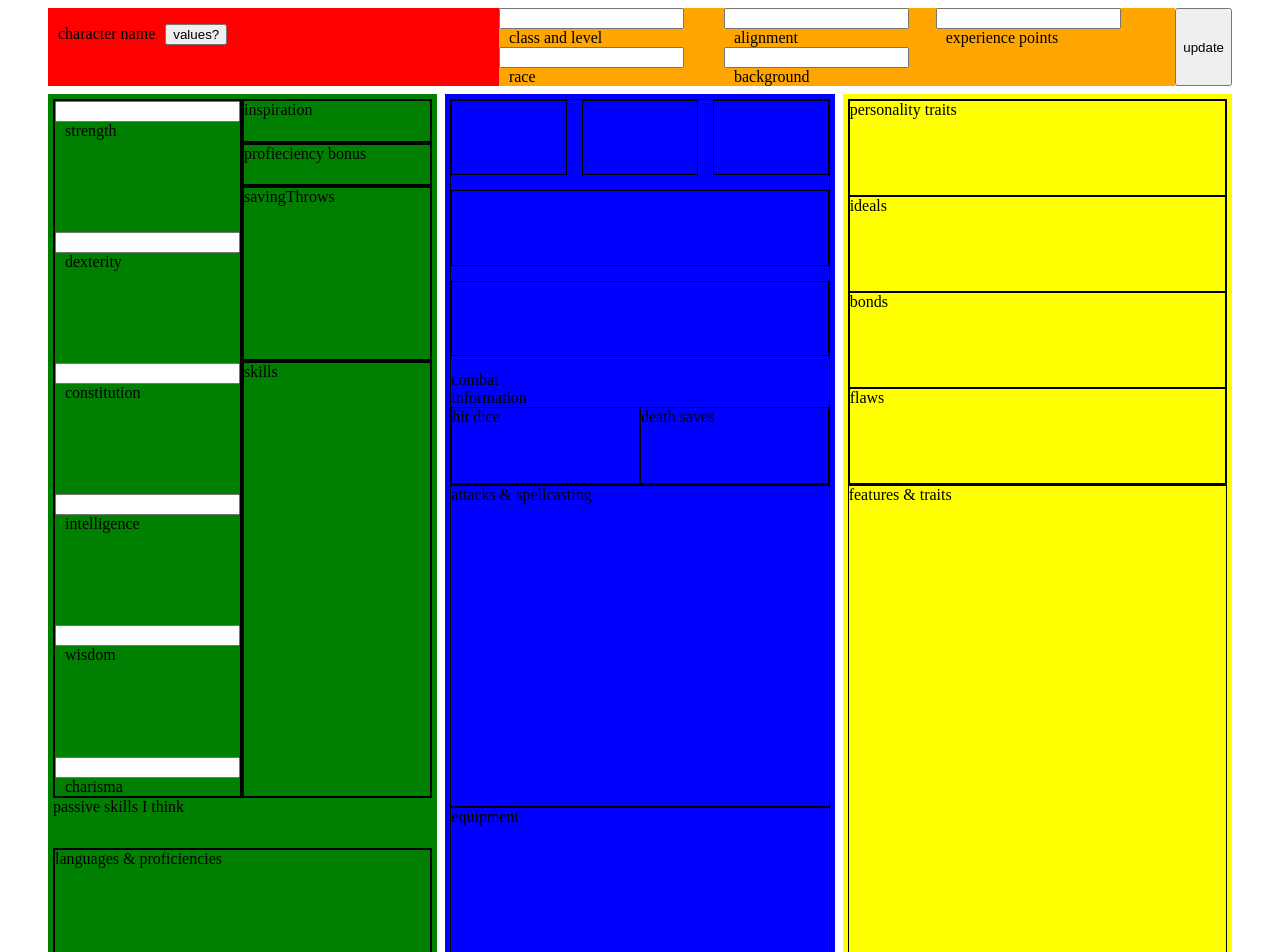
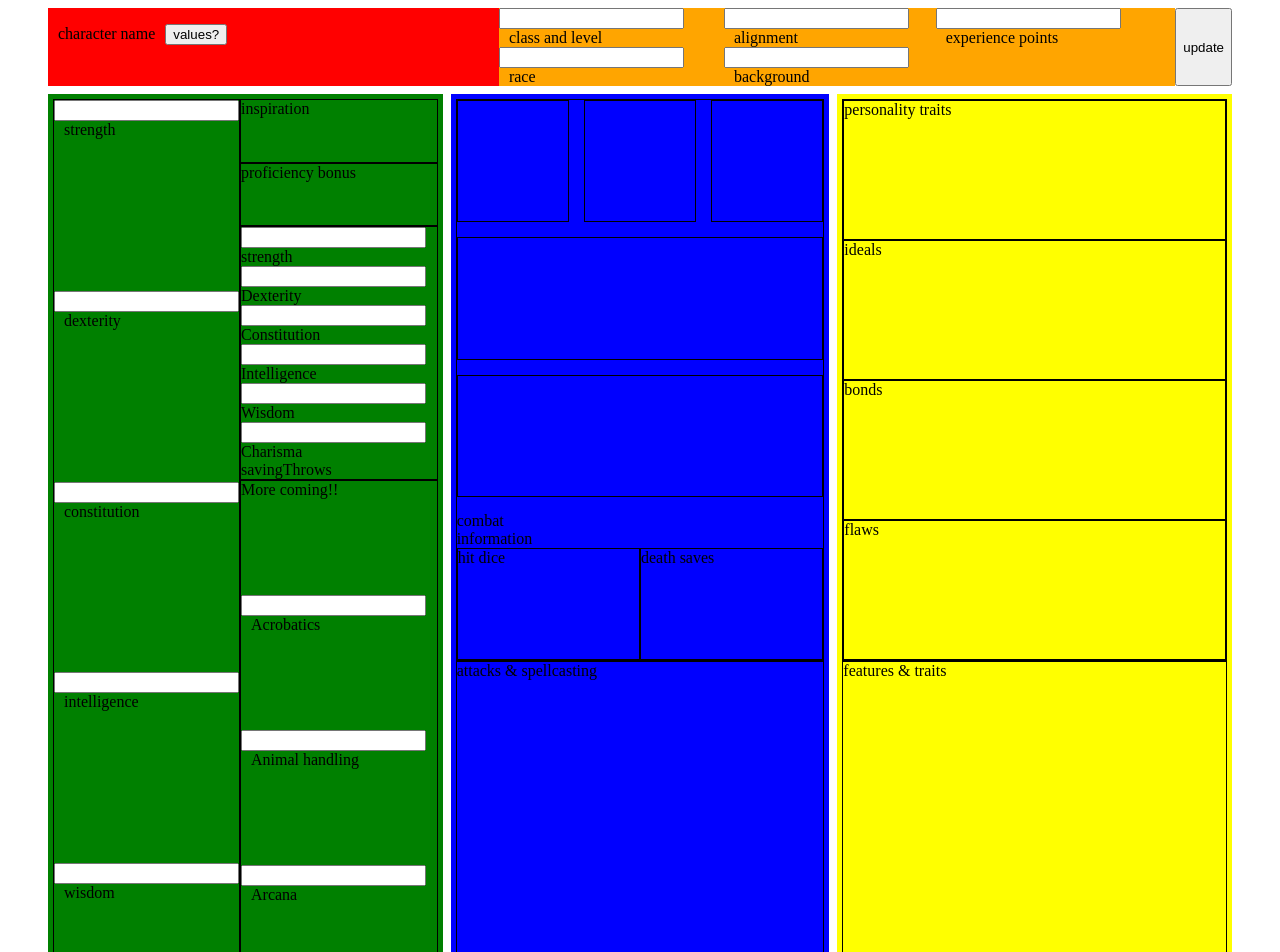
Before and after one commit to Justin-Koningsberger/d-and-d-characters, a React (Create React App) app: page /characters/1 in a window 1280 px wide. Shown: the top 952 px of the page. Built offline with nearby package versions, Linux system fonts and the light colour scheme; no server answers.

Commit message:
More input fields for the left row, moved some files for accessibility

```diff
--- a/src/components/Character.js
+++ b/src/components/Character.js
@@ -2,7 +2,7 @@ import React, { useState, useEffect } from 'react'
 import axios from 'axios'
 import { useParams } from 'react-router-dom'
 import CharacterOverview from './CharacterOverview'
-import LeftRow from './LeftRow'
+import LeftRow from './leftRow/LeftRow'
 import MiddleRow from './MiddleRow'
 import RightRow from './RightRow'
 
@@ -28,6 +28,10 @@ const Character = () => {
 
   const updateCharacter = (data) => {
     const characterToUpdate = character
+
+    if (!characterToUpdate.attributes) {
+      characterToUpdate.attributes = {}
+    }
     Object.assign(characterToUpdate.attributes, data)
 
     try {
@@ -48,7 +52,13 @@ const Character = () => {
   return (
     <div style={{ height: '1280px' }}>
       <CharacterOverview character={character} updateCharacter={updateCharacter} />
-      <div style={ {display: 'flex', height: '80%', margin: '40px', marginTop: 0} } className="rowContainer">
+      <div style={{
+        display: 'grid',
+        gridTemplateColumns: 'repeat(3, 1fr)',
+        height: '100%',
+        margin: '40px',
+        marginTop: 0
+      }} className="rowContainer">
         <LeftRow character={character} updateCharacter={updateCharacter} />
         <MiddleRow character={character} updateCharacter={updateCharacter} />
         <RightRow character={character} updateCharacter={updateCharacter} />
--- a/src/components/CharacterOverview.js
+++ b/src/components/CharacterOverview.js
@@ -6,24 +6,23 @@ const CharacterOverview = ({ character, updateCharacter }) => {
   const [charRace, setCharRace] = useState('')
   const [charAlign, setCharAlign] = useState('')
   const [charBackground, setCharBackground] = useState('')
-  // experience points are the first thing I want to treat as a number
   const [charExperience, setCharExperience] = useState('')
 
   useEffect(() => {
     if (typeof character.attributes !== 'undefined') {
       const attrs = character.attributes
 
-      setCharClass(attrs.charClass)
-      setCharRace(attrs.charRace)
-      setCharAlign(attrs.charAlign)
+      setCharClass(attrs.charClass || '')
+      setCharRace(attrs.charRace || '')
+      setCharAlign(attrs.charAlign || '')
       setCharBackground(attrs.charBackground || '')
-      setCharExperience(attrs.charExperience || 0)
+      setCharExperience(attrs.charExperience || '')
 
     }
   }, [character.attributes])
 
   const updateChar = () => {
-    const data = { charClass, charRace, charAlign, charBackground, charExperience: parseInt(charExperience) || 0 }
+    const data = { charClass, charRace, charAlign, charBackground, charExperience }
 
     updateCharacter(data)
   }
--- a/src/components/LeftRow.js
+++ /dev/null
@@ -1,47 +0,0 @@
-import React from 'react'
-import './LeftRow.css'
-
-const LeftRow = () => {
-  return (
-    <div className="leftRow">
-      <div id="skills">
-        <div id="abilityScores">
-          <div>
-            <input id="strength"></input>
-            <label>strength</label>
-          </div>
-          <div>
-            <input id="dexterity"></input>
-            <label>dexterity</label>
-          </div>
-          <div>
-            <input id="constitution"></input>
-            <label>constitution</label>
-          </div>
-          <div>
-            <input id="intelligence"></input>
-            <label>intelligence</label>
-          </div>
-          <div>
-            <input id="wisdom"></input>
-            <label>wisdom</label>
-          </div>
-          <div>
-            <input id="charisma"></input>
-            <label>charisma</label>
-          </div>
-        </div>
-        <div id="subSkills">
-          <div className="inspiration">inspiration</div>
-          <div className="proficiencyBonus">profieciency bonus</div>
-          <div className="savingThrows">savingThrows</div>
-          <div className="skills">skills</div>
-        </div>
-      </div>
-      <div id="passiveSkills">passive skills I think</div>
-      <div id="langAndProf">languages & proficiencies</div>
-    </div>
-  )
-}
-
-export default LeftRow
--- /dev/null
+++ b/src/components/leftRow/AbilityScores.css
@@ -0,0 +1,5 @@
+#abilityScores {
+  border: 1px solid black;
+  display: grid;
+  grid-template-rows: repeat(5, 1fr);
+}
--- /dev/null
+++ b/src/components/leftRow/AbilityScores.js
@@ -0,0 +1,95 @@
+import React, { useState, useEffect } from 'react'
+import './AbilityScores.css'
+
+const AbilityScores = ({ character, updateCharacter }) => {
+  const [strength, setStrength] = useState('')
+  const [dexterity, setDexterity] = useState('')
+  const [constitution, setConstitution] = useState('')
+  const [intelligence, setIntelligence] = useState('')
+  const [wisdom, setWisdom] = useState('')
+  const [charisma, setCharisma] = useState('')
+
+  useEffect(() => {
+    if (typeof character.attributes !== 'undefined') {
+      const attrs = character.attributes
+
+      setStrength(attrs.strength || '')
+      setDexterity(attrs.dexterity || '')
+      setConstitution(attrs.constitution || '')
+      setIntelligence(attrs.intelligence || '')
+      setWisdom(attrs.wisdom || '')
+      setCharisma(attrs.charisma || '')
+
+    }
+  }, [character.attributes])
+
+  const updateChar = () => {
+    const data = {
+      strength,
+      dexterity,
+      constitution,
+      intelligence,
+      wisdom,
+      charisma
+    }
+
+    updateCharacter(data)
+  }
+  return (
+    <div id="abilityScores">
+      {/* TODO - For sure make components out of these elements
+          when I settle on a style */}
+      <div>
+        <input
+          type="number"
+          value={strength}
+          onChange={ e => setStrength(e.target.value) }
+          id="strength"></input>
+        <label>strength</label>
+      </div>
+      <div>
+        <input
+          type="number"
+          value={dexterity}
+          onChange={ e => setDexterity(e.target.value) }
+          id="dexterity"></input>
+        <label>dexterity</label>
+      </div>
+      <div>
+        <input
+          type="number"
+          value={constitution}
+          onChange={ e => setConstitution(e.target.value) }
+          id="constitution"></input>
+        <label>constitution</label>
+      </div>
+      <div>
+        <input
+          type="number"
+          value={intelligence}
+          onChange={ e => setIntelligence(e.target.value) }
+          id="intelligence"></input>
+        <label>intelligence</label>
+      </div>
+      <div>
+        <input
+          type="number"
+          value={wisdom}
+          onChange={ e => setWisdom(e.target.value) }
+          id="wisdom"></input>
+        <label>wisdom</label>
+      </div>
+      <div>
+        <input
+          type="number"
+          value={charisma}
+          onChange={ e => setCharisma(e.target.value) }
+          id="charisma"></input>
+        <label>charisma</label>
+      </div>
+    <button onClick={updateChar}>update</button>
+    </div>
+  )
+}
+
+export default AbilityScores
--- a/src/components/LeftRow.css
+++ b/src/components/leftRow/LeftRow.css
@@ -13,41 +13,29 @@
 
 }
 
-#abilityScores {
-  border: 2px solid black;
-  display: grid;
-  grid-template-rows: repeat(5, 1fr);
-}
-
 #subSkills {
   display: grid;
   grid-template-rows: 1fr 1fr 4fr 10fr;
 }
 
 .inspiration {
-  border: 2px solid black;
+  border: 1px solid black;
 }
 
 .proficiencyBonus {
-  border: 2px solid black;
+  border: 1px solid black;
 }
 
-.savingThrows {
-  border: 2px solid black;
+.skills {
+  border: 1px solid black;
   display: grid;
   grid-template-columns: 1fr;
 }
 
-.skills {
-  border: 2px solid black;
-  display: grid;
-  grid-template-columns: 1fr;
-}
-
-#rowTwo {
-  border: 2px solid black;
+#passiveSkills {
+  border: 1px solid black;
 }
 
 #langAndProf {
-  border: 2px solid black;
+  border: 1px solid black;
 }
--- /dev/null
+++ b/src/components/leftRow/LeftRow.js
@@ -0,0 +1,26 @@
+import React from 'react'
+import AbilityScores from './AbilityScores'
+import SavingThrows from './SavingThrows'
+import Skills from './Skills'
+import './LeftRow.css'
+
+const LeftRow = ({ character, updateCharacter }) => {
+
+  return (
+    <div className="leftRow">
+      <div id="skills">
+        <AbilityScores character={character} updateCharacter={updateCharacter} />
+        <div id="subSkills">
+          <div className="inspiration">inspiration</div>
+          <div className="proficiencyBonus">proficiency bonus</div>
+          <SavingThrows character={character} updateCharacter={updateCharacter} />
+          <Skills character={character} updateCharacter={updateCharacter} />
+        </div>
+      </div>
+      <div id="passiveSkills">passive skills I think</div>
+      <div id="langAndProf">languages & proficiencies</div>
+    </div>
+  )
+}
+
+export default LeftRow
--- /dev/null
+++ b/src/components/leftRow/SavingThrows.css
@@ -0,0 +1,5 @@
+.savingThrows {
+  border: 1px solid black;
+  display: grid;
+  grid-template-rows: repeat(5 1fr);
+}
--- /dev/null
+++ b/src/components/leftRow/SavingThrows.js
@@ -0,0 +1,38 @@
+import React from 'react'
+import './SavingThrows.css'
+
+const SavingThrows = ({ character, updateCharacter }) => {
+  // I think all these values need to be calculated from character attributes
+  // Also these will be sub components, shared with Skills
+  return (
+    <div className="savingThrows">
+      <div id="strength">
+        <input></input>
+        strength
+      </div>
+      <div id="dexterity">
+        <input></input>
+        Dexterity
+      </div>
+      <div id="constitution">
+        <input></input>
+        Constitution
+      </div>
+      <div id="intelligence">
+        <input></input>
+        Intelligence
+      </div>
+      <div id="wisdom">
+        <input></input>
+        Wisdom
+      </div>
+      <div id="charisma">
+        <input></input>
+        Charisma
+      </div>
+      savingThrows
+    </div>
+  )
+}
+
+export default SavingThrows
--- /dev/null
+++ b/src/components/leftRow/Skills.js
@@ -0,0 +1,25 @@
+import React from 'react'
+
+const Skills = ({ character, updateCharacter }) => {
+  return (
+    <div className="skills">
+      More coming!!
+      {/* These will be sub components, shared with SavingThrows */}
+      <div id="acrobatics">
+        <input></input>
+        <label>Acrobatics</label>
+      </div>
+      <div id="animalHandling">
+        <input></input>
+        <label>Animal handling</label>
+      </div>
+      <div id="arcana">
+        <input></input>
+        <label>Arcana</label>
+      </div>
+      skills
+    </div>
+  )
+}
+
+export default Skills
```
